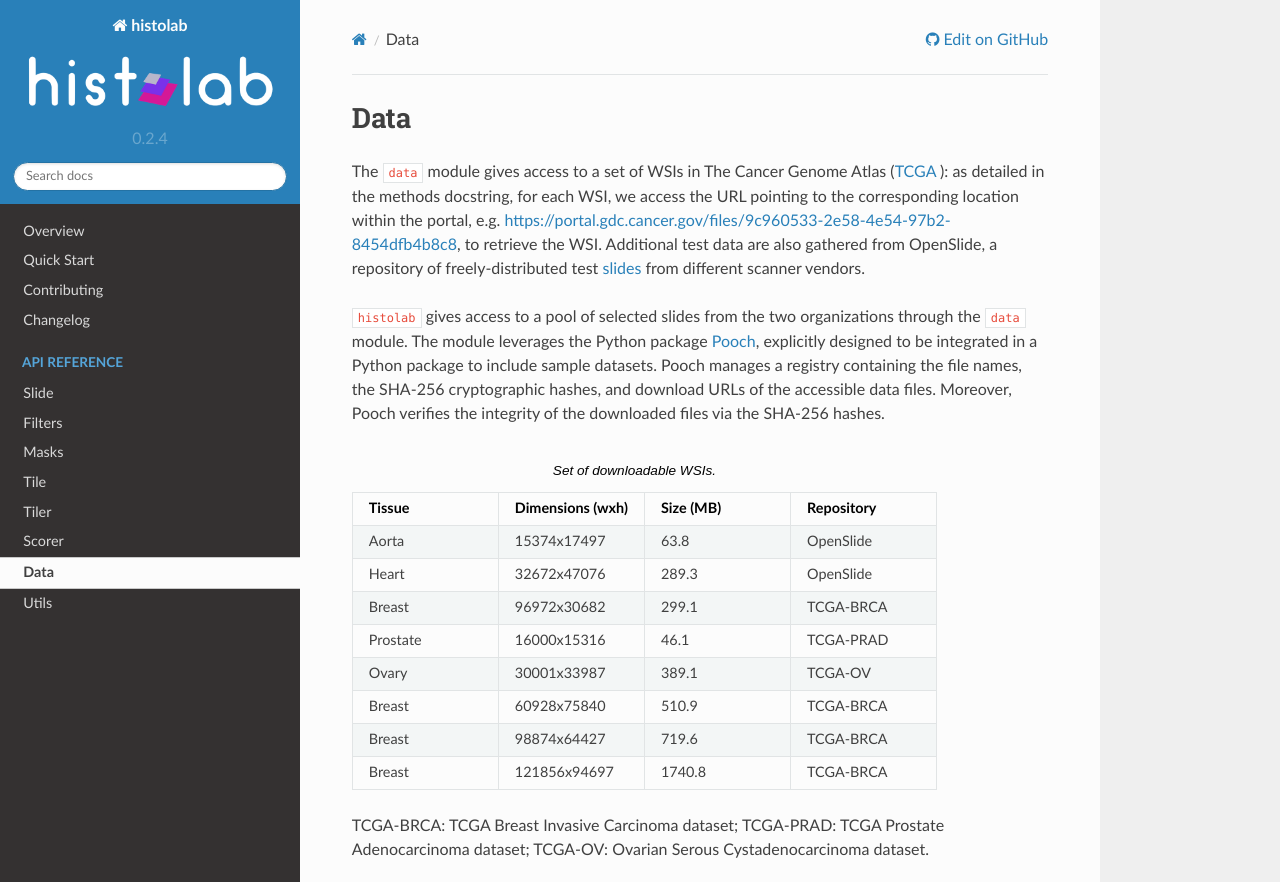
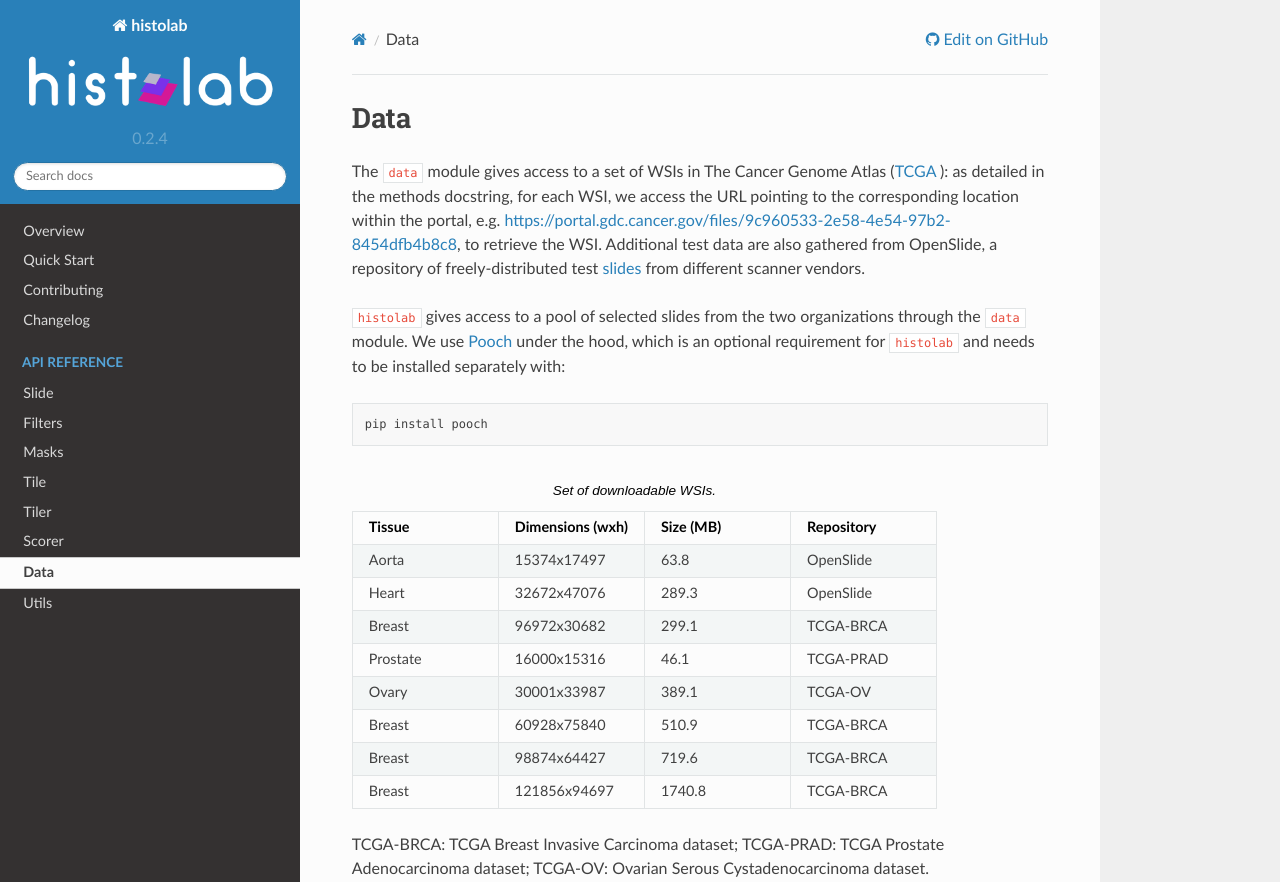
Before and after one commit to histolab/histolab, a Sphinx documentation site: the page built from docs/api/data.rst, in a window 1280 px wide and 1194 px high, cut to the strip 0-882 px from the top of the window. Built offline with Sphinx 7.4.7 and the Read the Docs theme 2.0.0, drawn with Linux system fonts in a browser that asks for light colours; formulas are drawn with MathJax 3; pages that are not in the unit, such as notebooks, are missing from menus.

Commit message:
address comments

```diff
--- a/docs/api/data.rst
+++ b/docs/api/data.rst
@@ -3,7 +3,11 @@ Data
 
 The ``data`` module gives access to a set of WSIs in The Cancer Genome Atlas (`TCGA <https://www.cancer.gov/about-nci/organization/ccg/research/structural-genomics/tcga>`_ ): as detailed in the methods docstring, for each WSI, we access the URL pointing to the corresponding location within the portal, e.g. https://portal.gdc.cancer.gov/files/9c960533-2e58-4e54-97b2-8454dfb4b8c8, to retrieve the WSI. Additional test data are also gathered from OpenSlide, a repository of freely-distributed test `slides <http://openslide.cs.cmu.edu/download/openslide-testdata>`_ from different scanner vendors.
 
-``histolab`` gives access to a pool of selected slides from the two organizations through the ``data`` module. The module leverages the Python package `Pooch <https://pypi.org/project/pooch/>`_, explicitly designed to be integrated in a Python package to include sample datasets. Pooch manages a registry containing the file names, the SHA-256 cryptographic hashes, and download URLs of the accessible data files. Moreover, Pooch verifies the integrity of the downloaded files via the SHA-256 hashes.
+``histolab`` gives access to a pool of selected slides from the two organizations through the ``data`` module. We use `Pooch <https://pypi.org/project/pooch/>`_ under the hood, which is an optional requirement for ``histolab`` and needs to be installed separately with:
+
+.. code-block:: bash
+
+    pip install pooch
 
 .. list-table:: Set of downloadable WSIs.
    :widths: 25 25 25 25
--- a/docs/api/scorer.rst
+++ b/docs/api/scorer.rst
@@ -1,6 +1,6 @@
 Scorer
 ====================================
-The goal of the ``scorer`` module is to provide the grading functions for the ``scoretiler`` extractor. The ``scorer`` objects input a ``Tile`` object and return their computed score.
+The goal of the ``scorer`` module is to provide the grading functions for the ``ScoreTiler`` extractor. The ``scorer`` objects input a ``Tile`` object and return their computed score.
 In particular, the ``NucleiScorer`` estimates the presence of nuclei in an H&E-stained tile and assigns a higher score to tiles with more nuclei.
 
 The ``NucleiScorer`` class implements an hybrid algorithm that combines thresholding and morphological operations to segment nuclei on H&E-stained histological images. The proposed method is build upon native ``histolab`` filters, namely the ``HematoxylinChannel`` filter, the ``YenThreshold`` filter, and the ``WhiteTopHat`` filter.
```
Also changed, not shown: 1 other file.
